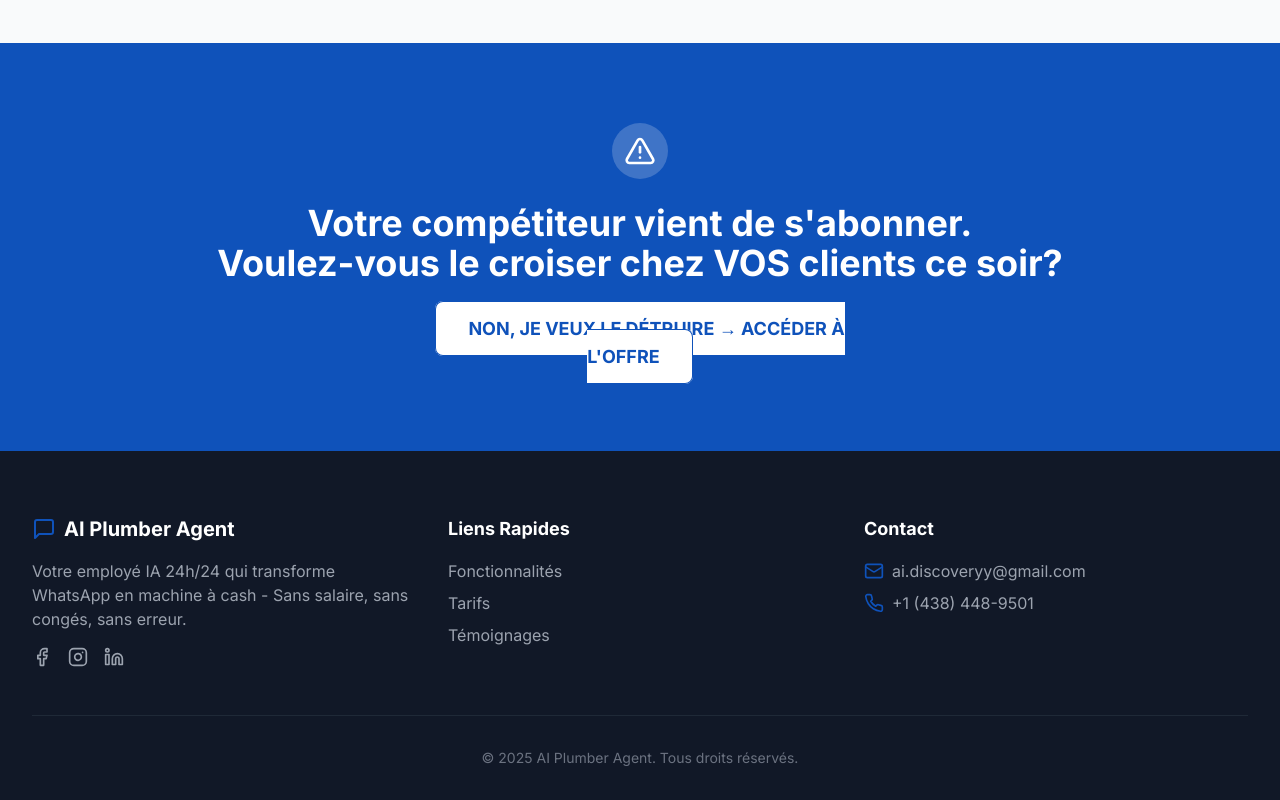
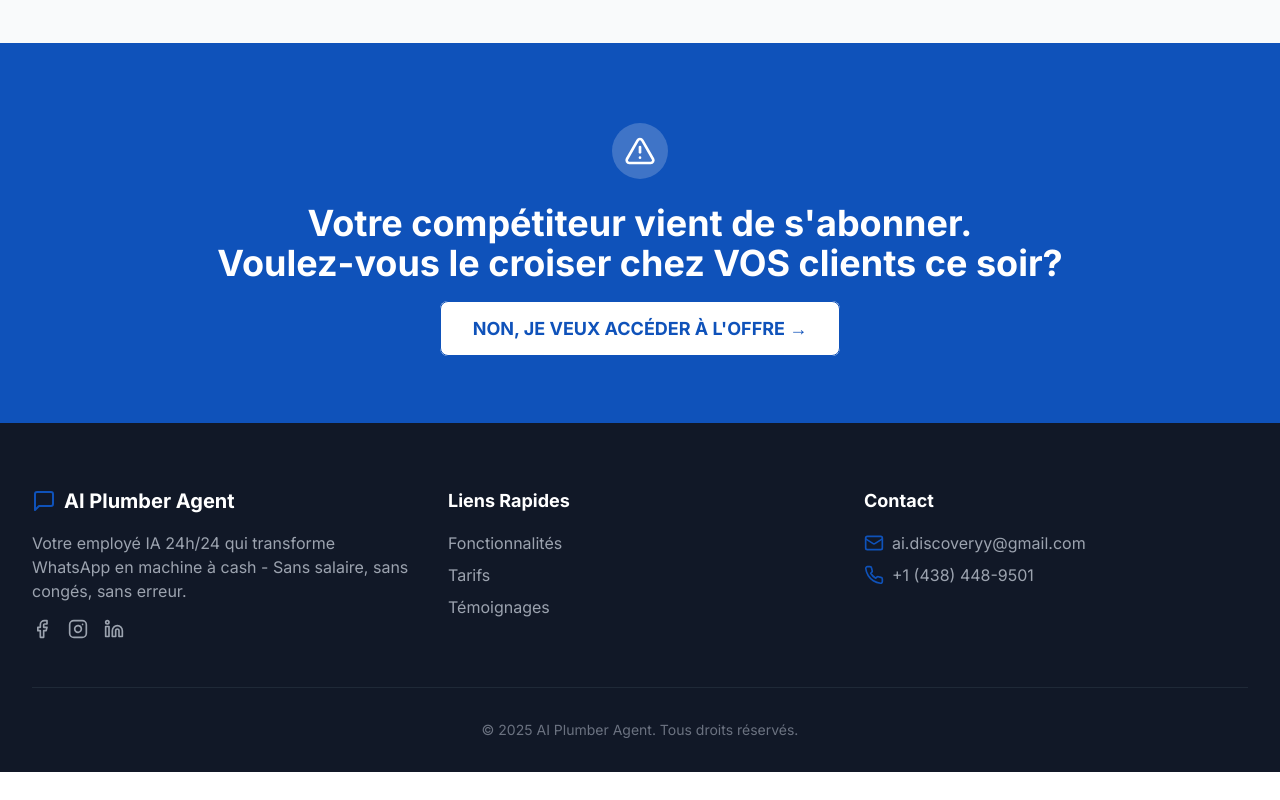
Before and after one commit to silentbuilder8/APLUMBING, a React (Vite) app: page / in a window 1280 px wide. Shown: the part 6410-7210 px from the top of the page. After the commit the page ends 7182 px from the top, so only its background shows below. Built offline with nearby package versions, Linux system fonts and the light colour scheme.

Commit message:
Update FinalHook.tsx

```diff
--- a/src/sections/FinalHook.tsx
+++ b/src/sections/FinalHook.tsx
@@ -51,7 +51,7 @@ const FinalHook: React.FC = () => {
               className="w-full text-xl"
               href={CALENDLY_URL}
             >
-              NON, JE VEUX LE DÉTRUIRE → ACCÉDER À L'OFFRE
+              NON, JE VEUX ACCÉDER À L'OFFRE →
             </Button>
           </div>
         </div>
```
